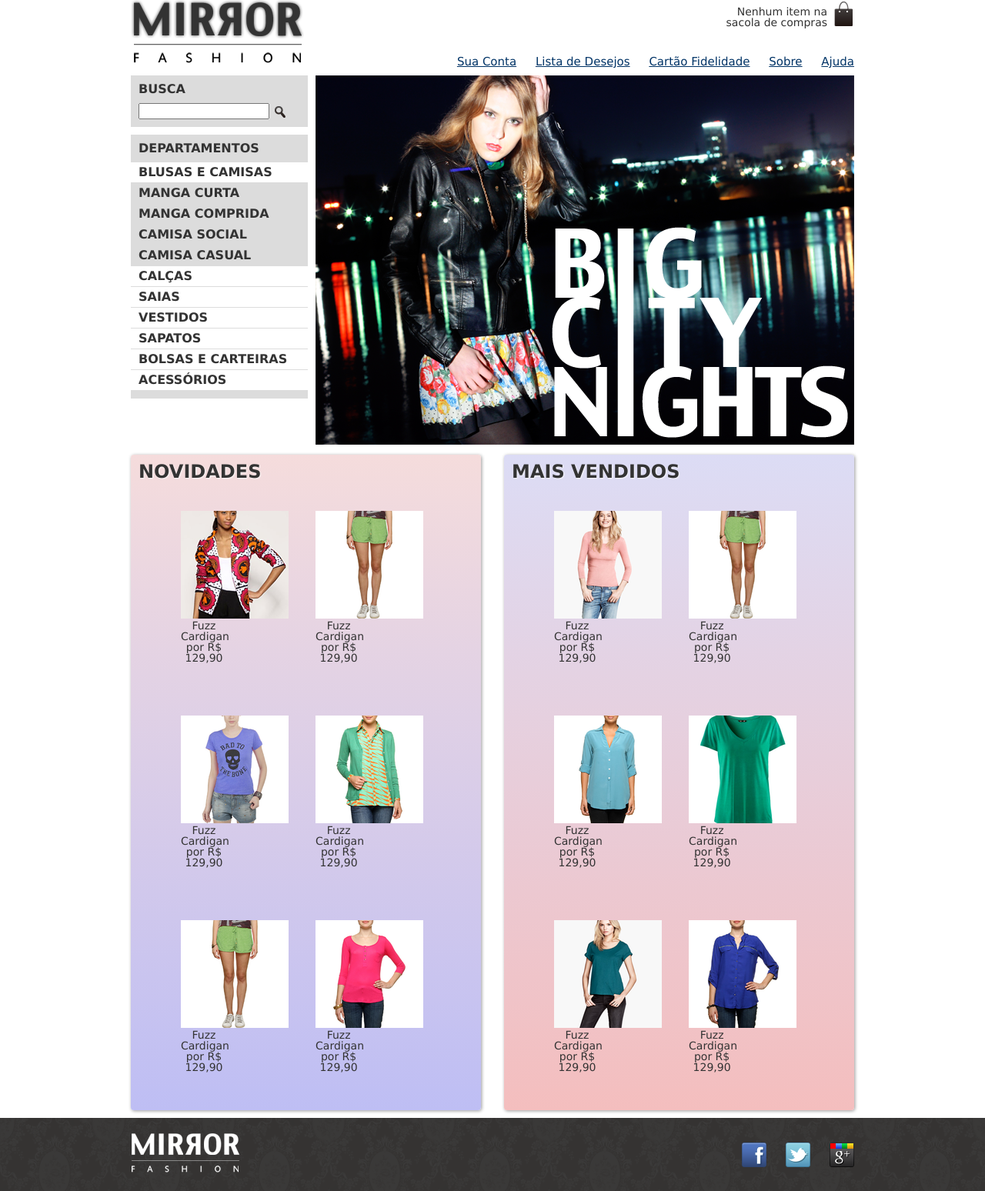
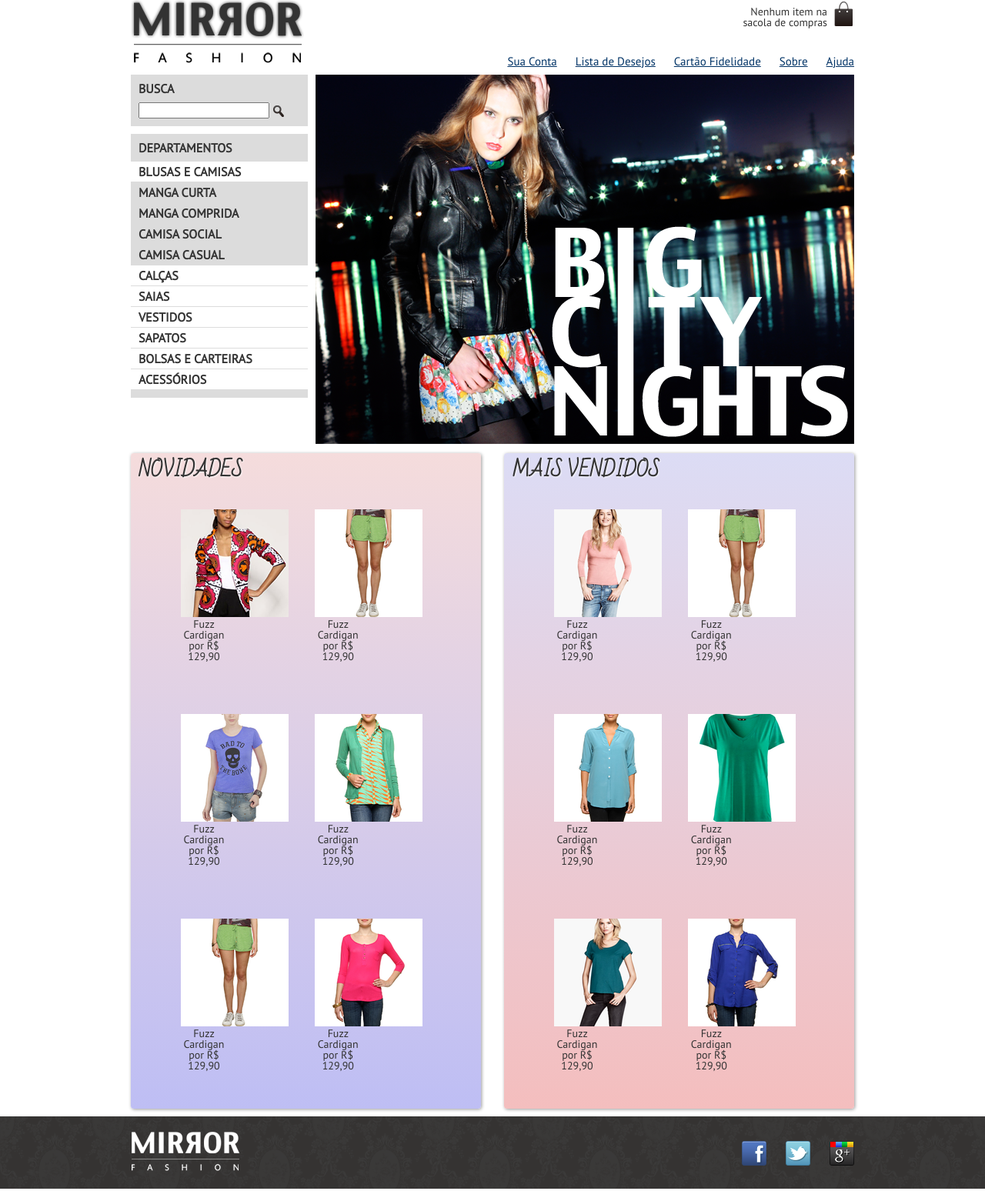
Before and after one commit to sousabraga/Mirror-Fashion, a PHP site: page / in a window 1280 px wide. Shown: the whole page at 77% size. Run offline with PHP 8.4, Linux system fonts and the light colour scheme.

Commit message:
Últimas alterações básicas, faltam algumas funcionalidades.

```diff
--- a/css/estilos.css
+++ b/css/estilos.css
@@ -1,6 +1,6 @@
 body {
 	color: #333;
-	font-family: "Lucida Sans Unicode", "Lucida Grande", sans-serif;
+	font-family: "PT Sans", sans-serif;
 }
 
 header {
@@ -144,6 +144,7 @@ header {
 	text-transform: uppercase;
 	margin-bottom: 10px;
 	text-shadow: 1px 1px 2px rgba(255, 255, 255, 0.8);
+	font-family: "Bad Script", sans-serif;
 }
 
 .painel h2:before {
--- a/index.php
+++ b/index.php
@@ -5,6 +5,7 @@
 		<title>Mirror Fashion</title>
 		<link rel="stylesheet" href="css/reset.css"/>
 		<link rel="stylesheet" href="css/estilos.css"/>
+		<link rel="stylesheet" href="http://fonts.googleapis.com/css?family=PT+Sans|Bad+Script"/>
 		<script>
 			var banners = ["img/destaque-home.png", "img/destaque-home-2.png"];
 			var bannerAtual = 0;
--- a/produto.php
+++ b/produto.php
@@ -40,6 +40,7 @@
 							<legend>Escolha o tamanho:</legend>
 
 							<input type="range" min="36" max="46" value="42" step="2" name="tamanho" id="tamanho"/>
+							<output for="tamanho" name="valortamanho">42</output>
 						</fieldset>
 
 						<input type="hidden" name="produto" value="Fuzzy Cardigan"/>
```
